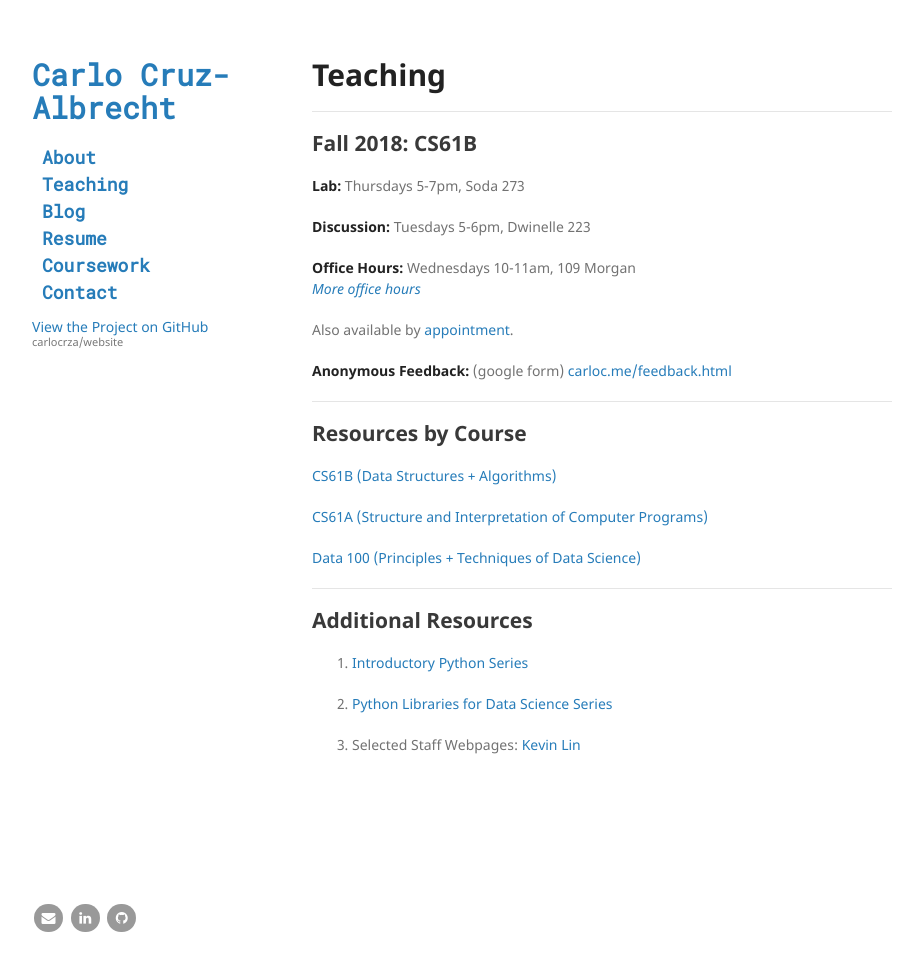
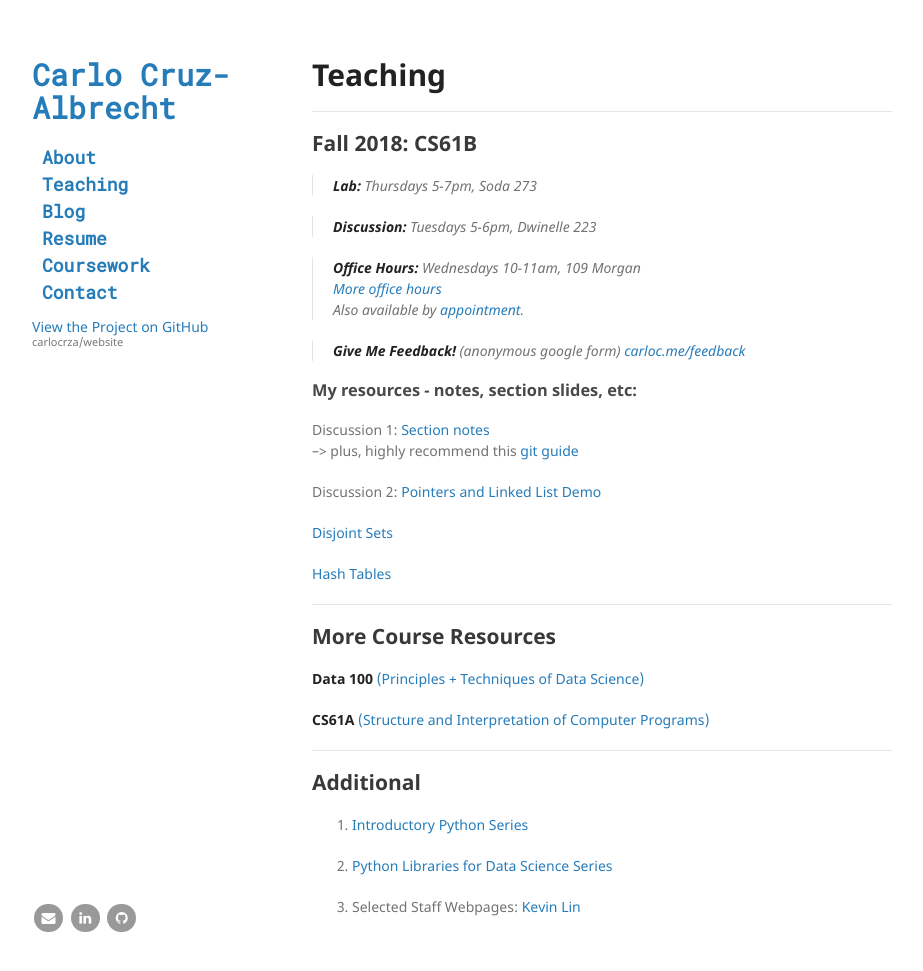
Before and after one commit to carlocrza/website, a Jekyll site: the page built from teaching.md, in a window 1280 px wide and 987 px high. Shown: the top 971 px of the window, without its empty margins (178-1101 px from the left). Built offline with Jekyll 4.4.1, drawn with Linux system fonts in a browser that asks for light colours.

Commit message:
teaching links

```diff
--- a/teaching.md
+++ b/teaching.md
@@ -7,28 +7,37 @@ tags:
 ---
 ## Fall 2018: CS61B
 
-**Lab:** Thursdays 5-7pm, Soda 273
+> **Lab:** Thursdays 5-7pm, Soda 273
 
-**Discussion:** Tuesdays 5-6pm, Dwinelle 223
+> **Discussion:** Tuesdays 5-6pm, Dwinelle 223
 
-**Office Hours:** Wednesdays 10-11am, 109 Morgan
-[_More office hours_](https://calendar.google.com/calendar/embed?mode=WEEK&height=600&wkst=1&bgcolor=%23FFFFFF&src=berkeley.edu_6g2e4cd6cj973iltn2gscj2dp4%40group.calendar.google.com&color=%23182C57&ctz=America%2FLos_Angeles)
+> **Office Hours:** Wednesdays 10-11am, 109 Morgan
+> [_More office hours_](https://calendar.google.com/calendar/embed?mode=WEEK&height=600&wkst=1&bgcolor=%23FFFFFF&src=berkeley.edu_6g2e4cd6cj973iltn2gscj2dp4%40group.calendar.google.com&color=%23182C57&ctz=America%2FLos_Angeles)
+> Also available by <a href="https://mail.google.com/mail/?view=cm&fs=1&to=carlo@berkeley.edu&su=One-on-One Meeting&body=Two notes: Check my OH, Lab, Disc schedule on carloc.me. After exams I will send out a calendar for conference sign ups. Otherwise, email me and we can schedule a time together!">appointment</a>.
 
-Also available by <a href="https://mail.google.com/mail/?view=cm&fs=1&to=carlo@berkeley.edu&su=One-on-One Meeting&body=Two notes: Check my OH, Lab, Disc schedule on carloc.me. After exams I will send out a calendar for conference sign ups. Otherwise, email me and we can schedule a time together!">appointment</a>.
+> **Give Me Feedback!** (anonymous google form) [carloc.me/feedback](http://carloc.me/feedback.html)
 
-**Anonymous Feedback:** (google form) [carloc.me/feedback.html](http://carloc.me/feedback.html)
+### My resources - notes, section slides, etc:
+Discussion 1: [Section notes](/disc1)
+--> plus, highly recommend this [git guide](https://sp18.datastructur.es/materials/guides/using-git.html)
+
+Discussion 2: [Pointers and Linked List Demo](http://goo.gl/p86KnB)
+
+[Disjoint Sets](http://carloc.me/disjoint)
+
+[Hash Tables](http://carloc.me/hashing)
+
+
 
 ---
 
-## Resources by Course
-[CS61B (Data Structures + Algorithms)](/cs61b)
+## More Course Resources
+[**Data 100** (Principles + Techniques of Data Science)](/ds100)
 
-[CS61A (Structure and Interpretation of Computer Programs)](/cs61a)
-
-[Data 100 (Principles + Techniques of Data Science)](/ds100)
+[**CS61A** (Structure and Interpretation of Computer Programs)](/cs61a)
 
 ---
-## Additional Resources
+## Additional
 1. [Introductory Python Series](/cs61a)
 
 2. [Python Libraries for Data Science Series](/ds100)
```
